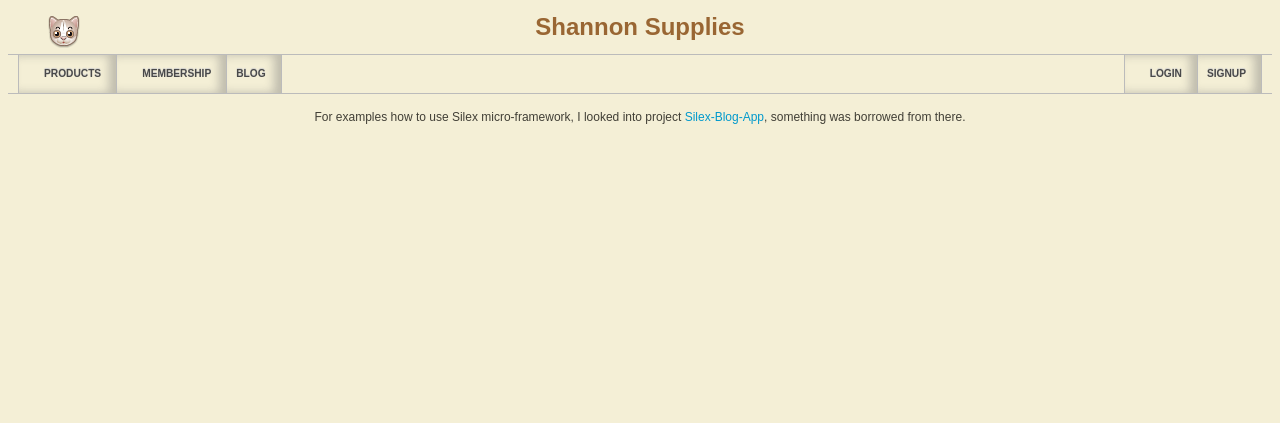
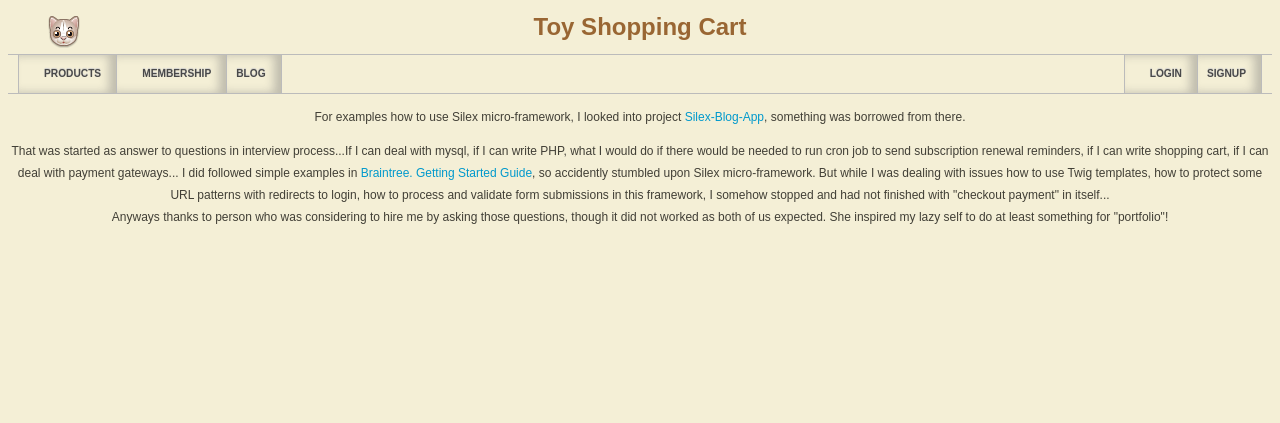
Before and after one commit to marinalan/silex_demo_shcart, a PHP site: template App/views/home.twig in a window 1280 px wide. Shown: the top 423 px of the page. Run offline with PHP 8.4, Linux system fonts and the light colour scheme; the template is opened without the code that fills it, so the values that code supplies are empty; some libraries are stand-ins or nearby versions.

Commit message:
More acknowledgements

```diff
--- a/App/config.php
+++ b/App/config.php
@@ -1,8 +1,7 @@
 <?php
 /**
- * Silex Blog
  * @author Marina Landisberg
- * Learning Silex and trying "case study for Shannon"
+ * Learning Silex
  * @copyright 2012
  */
 define('ROOT',dirname(__DIR__));
@@ -254,7 +253,7 @@ $app->get('/hello/{name}', function ($name) use ($app) {
   return $app["twig"]->render("layout.twig",array('title'=>$pageTitle));
 });
 $app->get('/', function () use ($app) {
-    $pageTitle = 'Case Study for Shannon';
+    $pageTitle = 'Case Study for interviews';
     $cart_widget = $app['cart.widget'];
     return $app["twig"]->render("home.twig",array('title'=>$pageTitle));
 })->bind('home');
--- a/App/views/home.twig
+++ b/App/views/home.twig
@@ -3,4 +3,17 @@
 {% block content %}
 <p>For examples how to use Silex micro-framework, I looked into project
 <a href="https://github.com/Mparaiso/Silex-Blog-App">Silex-Blog-App</a>, something was borrowed from there.</p>
+<p>That was started as answer to questions in interview process...If I can deal
+with mysql, if I can write PHP, what I would do if there would be needed to run
+cron job to send subscription renewal reminders, if I can write shopping cart,
+if I can deal with payment gateways... I did followed simple examples in <a
+href="https://www.braintreepayments.com/docs/php/guide/getting_paid">Braintree.
+Getting Started Guide</a>, so accidently stumbled upon Silex micro-framework.
+But while I was dealing with issues how to use Twig templates, how to protect
+some URL patterns with redirects to login, how to process and validate form submissions in
+this framework, I somehow stopped and had not finished with "checkout payment"
+in itself...<br>
+Anyways thanks to person who was considering to hire me by asking those
+questions, though it did not worked as both of us expected. She
+inspired my lazy self to do at least something for "portfolio"!</p>
 {% endblock %}
--- a/App/views/login.twig
+++ b/App/views/login.twig
@@ -11,4 +11,5 @@
     {{form_widget(loginForm)}}
   <input class="btn" type="submit" name="submit">
 </form>
+<p>New Customer? <a href="{{path('signup')}}">Start here.</a></p>
 {% endblock %}
--- a/App/views/main-nav.twig
+++ b/App/views/main-nav.twig
@@ -1,6 +1,6 @@
     <div id="header">
         <h1><img src="/images/cat.png" class="cat-logo">
-             <a href="{{path('home')}}">Shannon Supplies</a></h1>
+             <a href="{{path('home')}}">Toy Shopping Cart</a></h1>
         {% autoescape false %}
         {{ app.cart_widget }}
         {% endautoescape %}
```
